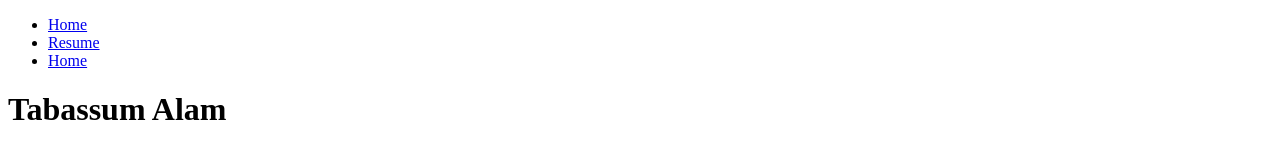
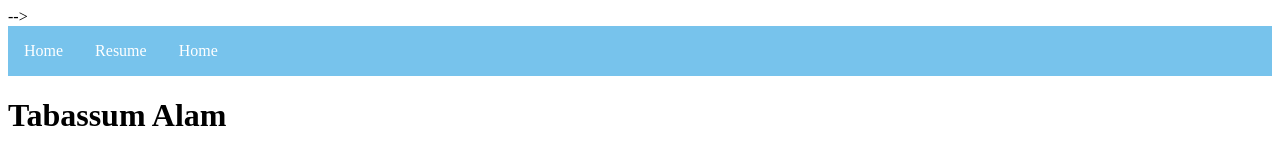
Before and after one commit to tabassumalam/tabassumalam.github.io, a plain HTML site: page index.html in a window 1280 px wide. Drawn offline with Linux system fonts and the light colour scheme.

Commit message:
all styling in index.html

```diff
--- a/index.html
+++ b/index.html
@@ -2,11 +2,36 @@
 <html lang=“en”>
 
 <head>
-    <link rel="stylesheet" type="text/css" href="./style.css" media="screen" />
+    <link rel="stylesheet" type="text/css" href="style.css" media="screen" /> -->
 
     <meta name="viewport" content="width=device-width, initial-scale=1.0" />
 
-    <style type="text/css" src="style.css"></style>
+    <style>
+    ul {
+    list-style-type: none;
+    margin: 0;
+    padding: 0;
+    overflow: hidden;
+    background-color: #77c3ec;
+}
+
+li {
+    float: left;
+}
+
+li a {
+    display: block;
+    color: white;
+    text-align: center;
+    padding: 16px;
+    text-decoration: none;
+}
+
+li a:hover {
+    background-color: #89cff0;
+}
+
+    </style>
 
 </head>
 
```
